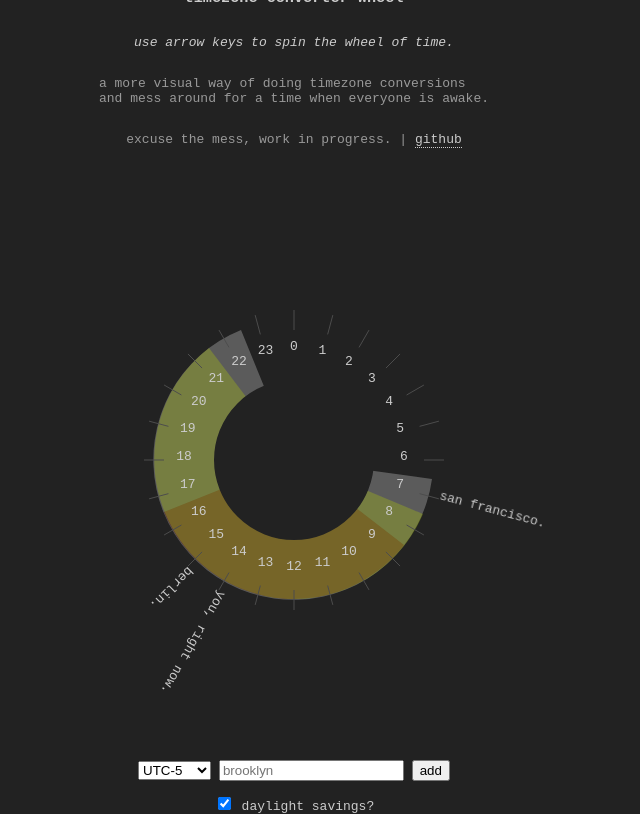
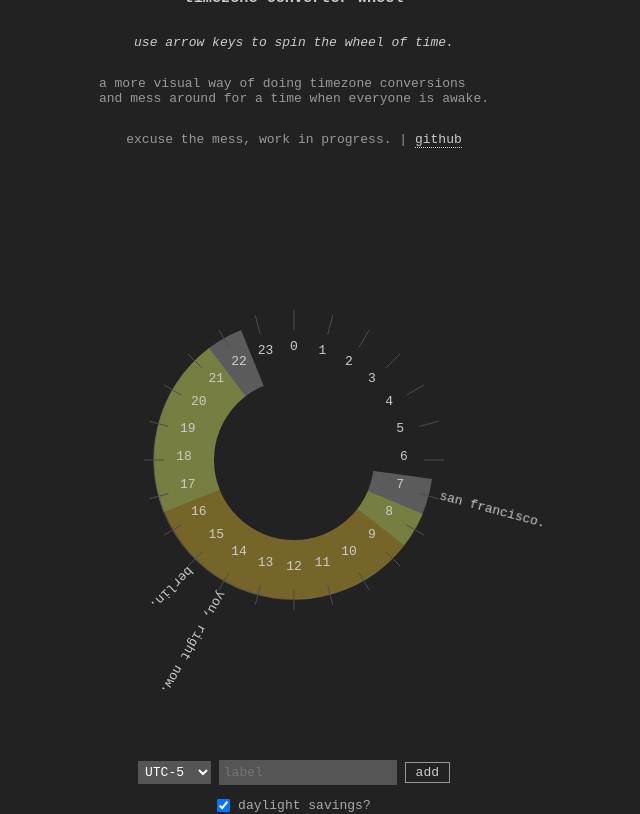
Before and after one commit to daiyi/time-zone-wheel-js, a website: page index.html in a window 1280 px wide. Shown: the whole page, without its empty margins (346-986 px from the left). Drawn offline with Linux system fonts and the light colour scheme.

Commit message:
minimal form styles

```diff
--- a/index.html
+++ b/index.html
@@ -16,7 +16,7 @@
     <p style="color: #999">excuse the mess, work in progress. | <a href="https://github.com/daiyi/time-zone-wheel">github</a>
 
     <div id="wheel-box">
-      <svg viewBox="-300 -300 600 600">
+      <svg viewBox="-300 -300 600 600" preserveAspectRatio="xMidYMid meet">
         <defs>
           <mask id="doughnut">
             <circle cx="0"
@@ -26,10 +26,10 @@
           </mask>
           <mask id="doughnut-hole">
               <rect x="-300"
-                      y="-300"
-                      width="900px"
-                      height="900px"
-                      fill="white"></rect>
+                    y="-300"
+                    width="900px"
+                    height="900px"
+                    fill="white"></rect>
               <circle cx="0"
                       cy="0"
                       r="80"
@@ -81,7 +81,7 @@
       </div>
       <div class="form-group">
         <label for="input-timezone-label" hidden="true">label</label>
-        <input placeholder="brooklyn" id="input-timezone-label" type="text"></input>
+        <input placeholder="label" id="input-timezone-label" type="text"></input>
       </div>
       <div class="form-group">
         <button class="button-submit" id="button-add-location">add</button>
--- a/src/main.scss
+++ b/src/main.scss
@@ -112,3 +112,56 @@ a, a:visited, a:hover {
   text-decoration: none;
   border-bottom: 1px dotted $white;
 }
+
+
+
+input,
+select,
+button,
+textarea
+{
+	margin: 0;
+	border: 0;
+	padding: 0;
+	display: inline-block;
+	vertical-align: middle;
+	white-space: normal;
+	background: none;
+	line-height: 1;
+
+	font-size: 13px;
+	font-family: monospace;
+}
+
+form {
+  input, textarea, select {
+     background-color: #555;
+     border: none;
+     color: #FFFFFF;
+  }
+  input {
+    padding: 5px;
+  }
+  select {
+    padding: 3px;
+  }
+
+  label {
+     color: #AAAAAA;
+     padding-top: 0px;
+     padding-bottom: 0px;
+  }
+
+  button.button-submit {
+    background-color: #222222;
+    border: solid 1px #999999;
+    color: #CCCCCC;
+    padding:  3px 10px;
+    -moz-border-radius: 0px;
+    -webkit-border-radius: 0px;
+    border-radius: 0px;
+
+     margin-top: 0px;
+     margin-bottom: 0px;
+  }
+}
```
Also changed, not shown: main.css.
